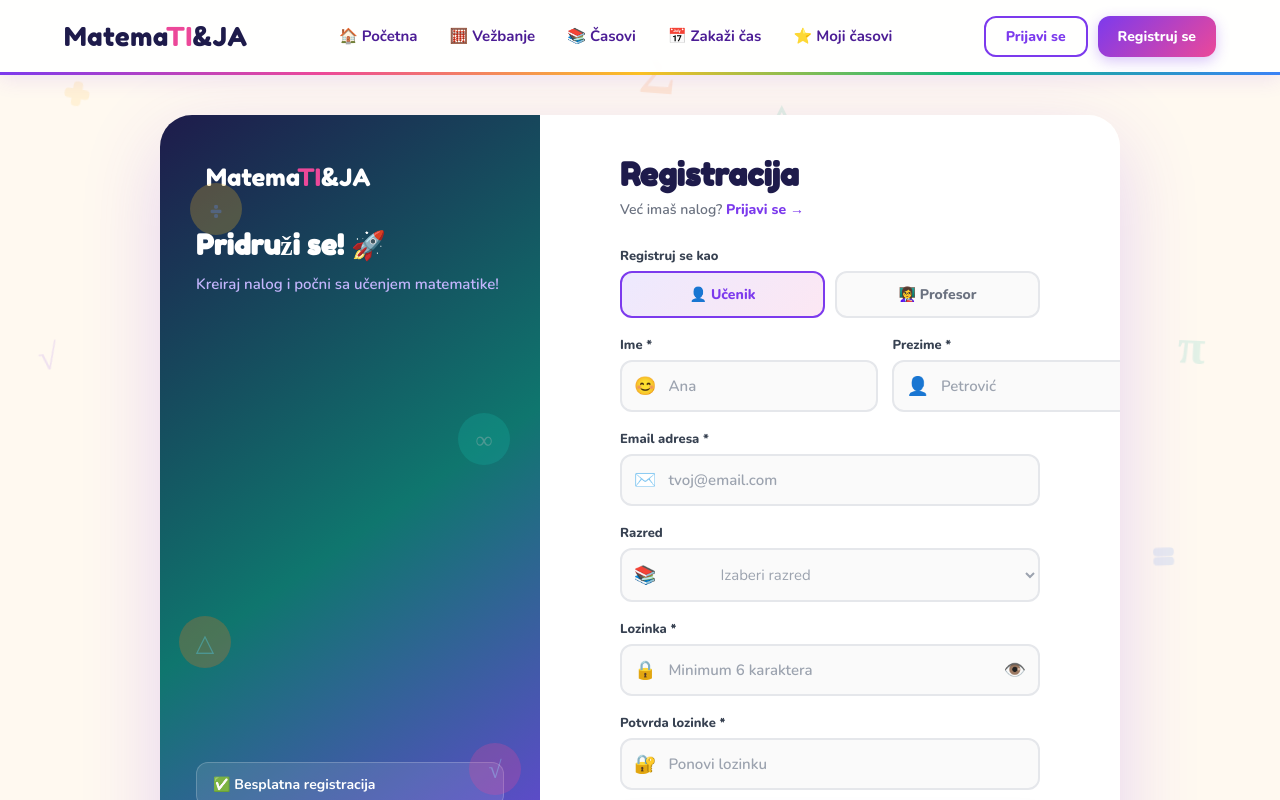
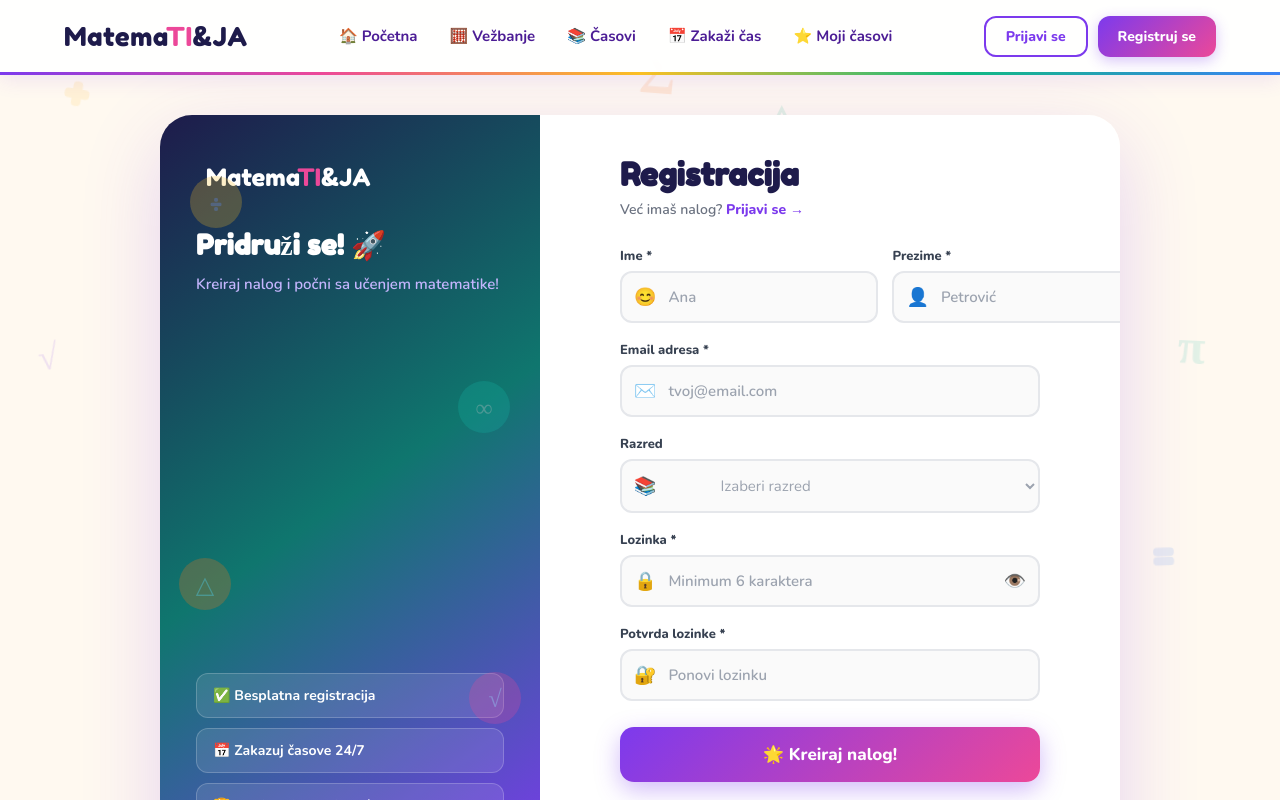
Before and after one commit to ntobdziu/matematija-frontend, a React (Create React App) app: page /registracija in a window 1280 px wide. Shown: the top 800 px of the page. Built offline with nearby package versions, Linux system fonts and the light colour scheme.

Commit message:
Remove professor registration option

```diff
--- a/src/pages/Pocetna.css
+++ b/src/pages/Pocetna.css
@@ -230,22 +230,22 @@
 .hero-shape.s1 {
   background: #FBBF24; color: white;
   top: -20px; left: -20px;
-  animation: float 3s ease-in-out infinite;
+  /* animation: float 3s ease-in-out infinite; */
 }
 .hero-shape.s2 {
   background: #EC4899; color: white;
   bottom: -20px; left: -20px;
-  animation: floatReverse 4s ease-in-out infinite;
+  /* animation: floatReverse 4s ease-in-out infinite; */
 }
 .hero-shape.s3 {
   background: #10B981; color: white;
   top: -20px; right: -20px;
-  animation: float 3.5s ease-in-out 0.5s infinite;
+  /* animation: float 3.5s ease-in-out 0.5s infinite; */
 }
 .hero-shape.s4 {
   background: #3B82F6; color: white;
   bottom: -20px; right: -20px;
-  animation: floatReverse 4.5s ease-in-out 1s infinite;
+  /* animation: floatReverse 4.5s ease-in-out 1s infinite; */
 }
 
 /* ===== STATS ===== */
--- a/src/pages/Pocetna.js
+++ b/src/pages/Pocetna.js
@@ -78,7 +78,7 @@ export default function Pocetna() {
         <div className="hero-card">
           <div className="hero-card-inner">
             <div className="calc-display">
-              <span className="calc-sym">∑</span>
+              <span className="calc-sym"></span>
               <span className="calc-eq">2 + 2 = ?</span>
             </div>
             <div className="calc-options">
--- a/src/pages/Registracija.js
+++ b/src/pages/Registracija.js
@@ -8,7 +8,7 @@ export default function Registracija() {
   const navigate = useNavigate();
   const { prijava } = useAuth();
   const [form, setForm] = useState({
-    ime: '', prezime: '', email: '', lozinka: '', potvrdaLozinke: '', razred: '', uloga: 'ucenik'
+    ime: '', prezime: '', email: '', lozinka: '', potvrdaLozinke: '', razred: ''
   });
   const [showPass, setShowPass] = useState(false);
   const [submitted, setSubmitted] = useState(false);
@@ -35,7 +35,7 @@ export default function Registracija() {
         prezime: form.prezime,
         email: form.email,
         lozinka: form.lozinka,
-        uloga: form.uloga === 'profesor' ? 'Profesor' : 'Ucenik',
+        uloga: 'Ucenik',
         razred: form.razred ? parseInt(form.razred) : null
       });
 
@@ -113,23 +113,6 @@ export default function Registracija() {
 
             <form onSubmit={handleSubmit} autoComplete="off">
 
-              {/* Role select */}
-              <div className="auth-field">
-                <label>Registruj se kao</label>
-                <div className="role-toggle">
-                  {['ucenik', 'profesor'].map(r => (
-                    <button
-                      type="button"
-                      key={r}
-                      className={`role-toggle-btn ${form.uloga === r ? 'active' : ''}`}
-                      onClick={() => setForm({...form, uloga: r})}
-                    >
-                      {r === 'ucenik' ? '👤 Učenik' : '👩‍🏫 Profesor'}
-                    </button>
-                  ))}
-                </div>
-              </div>
-
               <div className="auth-row">
                 <div className="auth-field">
                   <label>Ime *</label>
@@ -179,7 +162,6 @@ export default function Registracija() {
                 </div>
               </div>
 
-              {form.uloga === 'ucenik' && (
               <div className="auth-field">
                 <label>Razred</label>
                 <div className="input-wrap">
@@ -201,7 +183,6 @@ export default function Registracija() {
                   </select>
                 </div>
               </div>
-              )}
 
               <div className="auth-field">
                 <label>Lozinka *</label>
```
Lines whose indentation alone changed are shown as unchanged.
